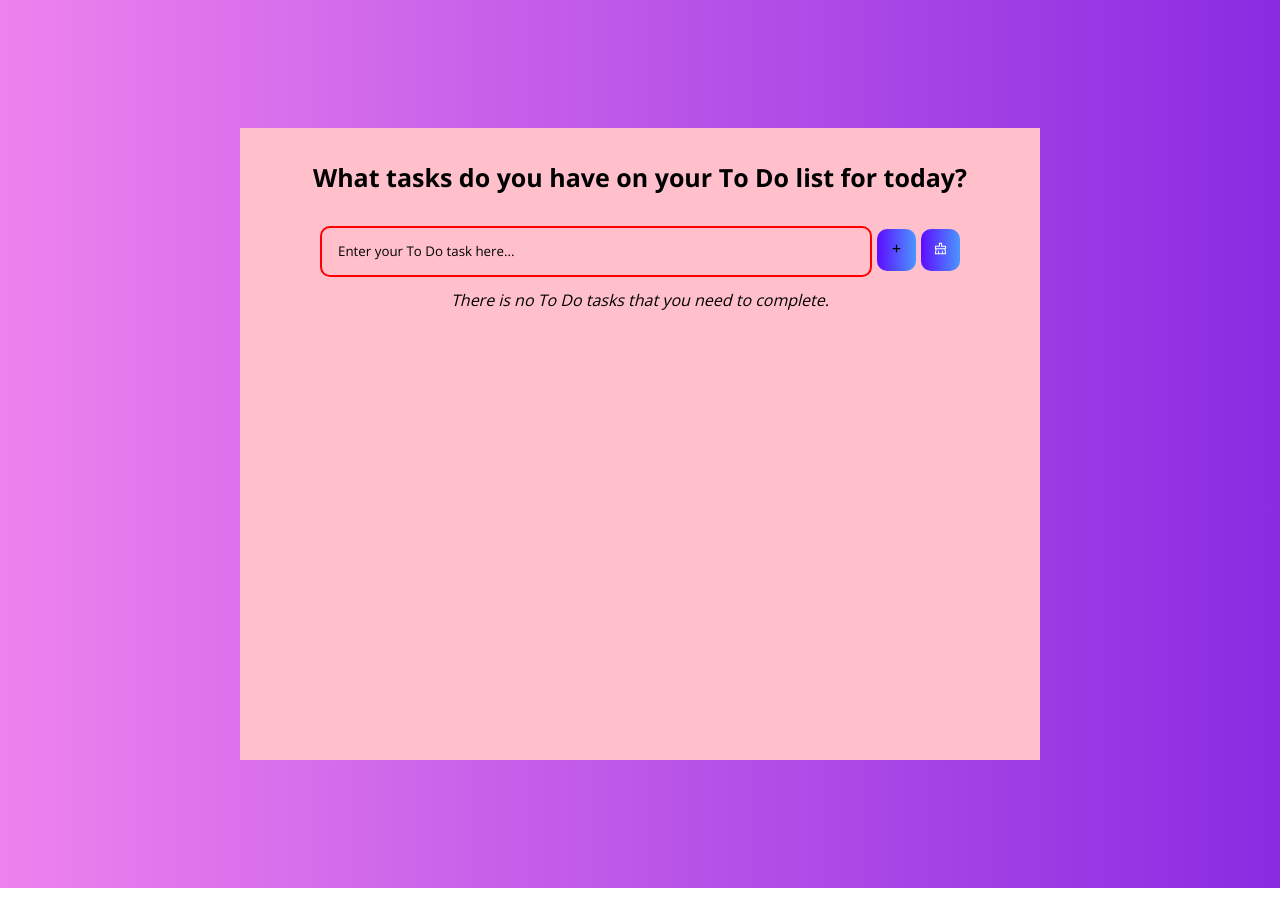
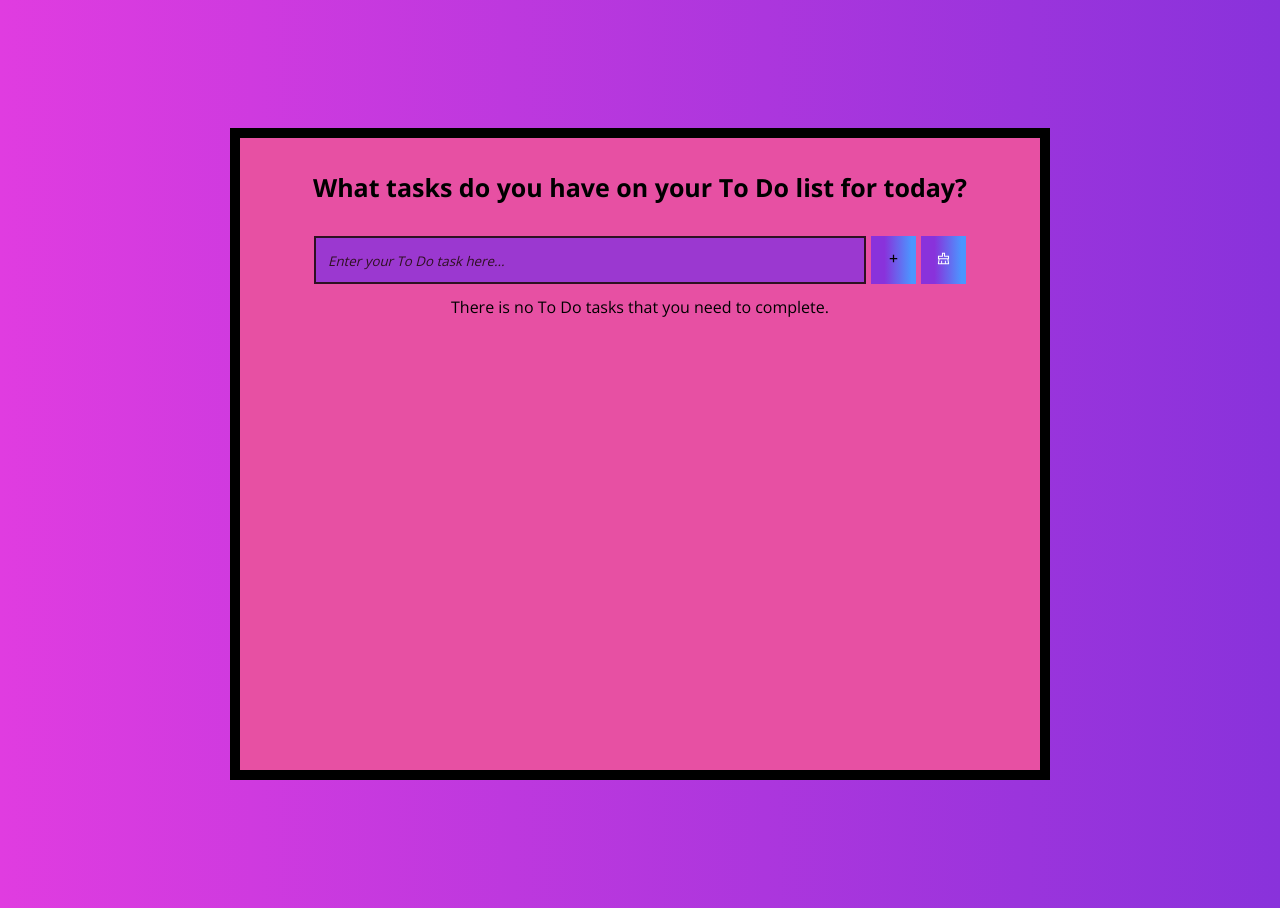
Before and after one commit to katarighe/react-todo-app, a React (Vite) app: page / in a window 1280 px wide. Built offline with nearby package versions, Linux system fonts and the light colour scheme.

Commit message:
Add final shots to the design

```diff
--- a/src/index.css
+++ b/src/index.css
@@ -3,15 +3,14 @@
 * {
   margin: 0;
   padding: 0;
-  border-style: box;
 }
 
 body {
   font-family: "Open Sans", sans-serif;
   background: linear-gradient(
     90deg,
-    #ee82ee 0%,
-    #8a2be2 100%
+    #e03ce0 0%,
+    #8932db 100%
   );
 }
 
@@ -28,11 +27,12 @@ html {
   flex-direction: column;
   justify-content: start;
   min-height: 600px;
-  background: #ffc0cb;
+  background: #e750a3;
   text-align: center;
   margin: 128px auto;
   padding-bottom: 32px;
   width: 800px;
+  border: solid #000 10px;
 }
 
 h1 {
@@ -49,7 +49,7 @@ h1 {
 .to-do-count {
   display: flex;
   justify-content: center;
-  font-style: italic;
+  padding-bottom: 10px;
 }
 
 .to-do-form {
@@ -57,30 +57,31 @@ h1 {
 }
 
 .to-do-input {
-  padding: 16px 32px 16px 16px;
-  border-radius: 10px;
-  border: 2px solid #ff0000;
+  padding: 16px 36px 13px 12px;
+  border: 2px solid #000;
   outline: none;
   width: 500px;
   background: transparent;
+  background-color:#8932db;
+  opacity: 0.8;
 }
 
 .to-do-input::placeholder {
   font-family: "Open Sans", sans-serif;
   color: #000;
+  font-style: italic;
 }
 
 .add-button {
   margin-left: 5px;
-  padding: 12px;
+  padding: 15px;
   border: none;
   cursor: pointer;
-  border-radius: 10px;
   text-transform: capitalize;
   background: linear-gradient(
     90deg,
-    #5d0cff 0%,
-    rgba(75, 150, 300, 1.5) 100%
+    #8932db 30%,
+    rgba(75, 150, 300, 1.5) 90%
   );
 }
 
@@ -89,16 +90,15 @@ h1 {
 }
 
 .clear-button {
-  padding: 12px;
+  padding: 15px;
   margin-left: 5px;
-  border-radius: 10px;
   border: none;
   cursor: pointer;
   color: #fff;
   background: linear-gradient(
     90deg,
-    #5d0cff 0%,
-    rgba(75, 150, 300, 1.5) 100%
+    #8932db 30%,
+    rgba(75, 150, 300, 1.5) 90%
   );
 }
 
@@ -124,8 +124,8 @@ h1 {
   color: #fff;
   background: linear-gradient(
     90deg,
-    #ff7614 0%,
-    #ff5411 100%
+    #723408 0%,
+    #ee9b7a 100%
   );
 
   padding: 12px;
@@ -136,24 +136,24 @@ h1 {
 .to-do-row:nth-child(4n + 1) {
   background: linear-gradient(
     90deg,
-    #5d0cff 0%,
-    #9b00fa 100%
+    #401891 0%,
+    #ac85c4 100%
   );
 }
 
 .to-do-row:nth-child(4n + 2) {
   background: linear-gradient(
     90deg,
-    #ff0cf1 0%,
-    #fa0087 100%
+    #d158cb 0%,
+    #f13298 100%
   );
 }
 
 .to-do-row:nth-child(4n + 3) {
   background: linear-gradient(
     90deg,
-    #149fff 0%,
-    #117aff 100%
+    #2371a8 0%,
+    #7c9fcc 100%
   );
 }
 
```
